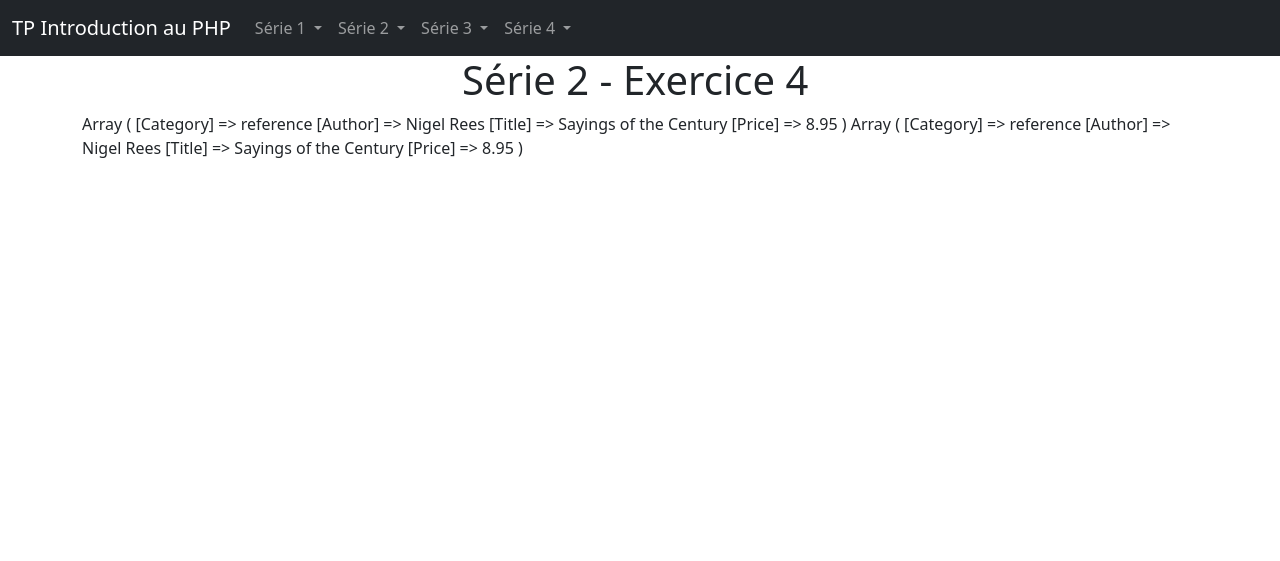
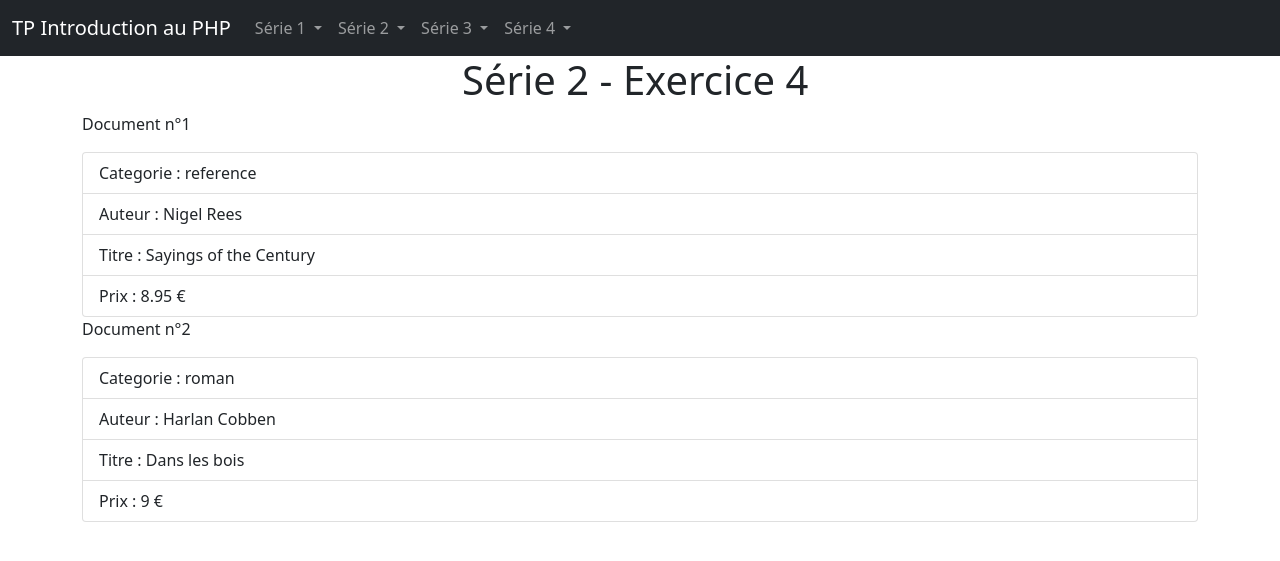
Before and after one commit to arthurmadecprevost/tp-intro-php, a PHP site: page /intro_php/serie2/exercice4.php in a window 1280 px wide. Shown: the top 561 px of the page. Run offline with PHP 8.4, Linux system fonts and the light colour scheme.

Commit message:
Serie 2 exo 4 finis

```diff
--- a/serie2/exercice4.php
+++ b/serie2/exercice4.php
@@ -39,19 +39,33 @@ $livre->price = 8.95;
 
 $livre2 = new Document();
 $livre2->idDoc = 2;
-$livre2->category = "reference";
-$livre2->author = "Nigel Rees";
-$livre2->title = "Sayings of the Century";
-$livre2->price = 8.95;
+$livre2->category = "roman";
+$livre2->author = "Harlan Cobben";
+$livre2->title = "Dans les bois";
+$livre2->price = 9;
 
 $listeDoc = new DocumentStore();
 $listeDoc->addDocument($livre);
 $listeDoc->addDocument($livre2);
 foreach($listeDoc->lesLivres as $doc)
 {
-    print_r($doc->getContent());
+    echo tableau($doc->getContent());
 }
-
+function tableau($array){
+    $idDoc = $array['idDoc'];
+    $category = $array['Category'];
+    $author = $array['Author'];
+    $title = $array['Title'];
+    $price = $array['Price'];
+    return ("
+    <p>Document n°$idDoc</p>
+    <ul class=\"list-group\">
+        <li class=\"list-group-item\">Categorie : $category</li>
+        <li class=\"list-group-item\">Auteur : $author</li>
+        <li class=\"list-group-item\">Titre : $title</li>
+        <li class=\"list-group-item\">Prix : $price €</li>
+    </ul>");
+}
 class Document
 {
     public $idDoc,$category,$author,$title,$price;
@@ -62,7 +76,8 @@ class Document
     }
     function getContent()
     {
-        return array("Category" => $this->category,
+        return array("idDoc" => $this->idDoc,
+                    "Category" => $this->category,
                     "Author" => $this->author,
                     "Title" => $this->title,
                     "Price" => $this->price);
```
Also changed, not shown: serie3/exercice1.php (+28 -12 lines).
